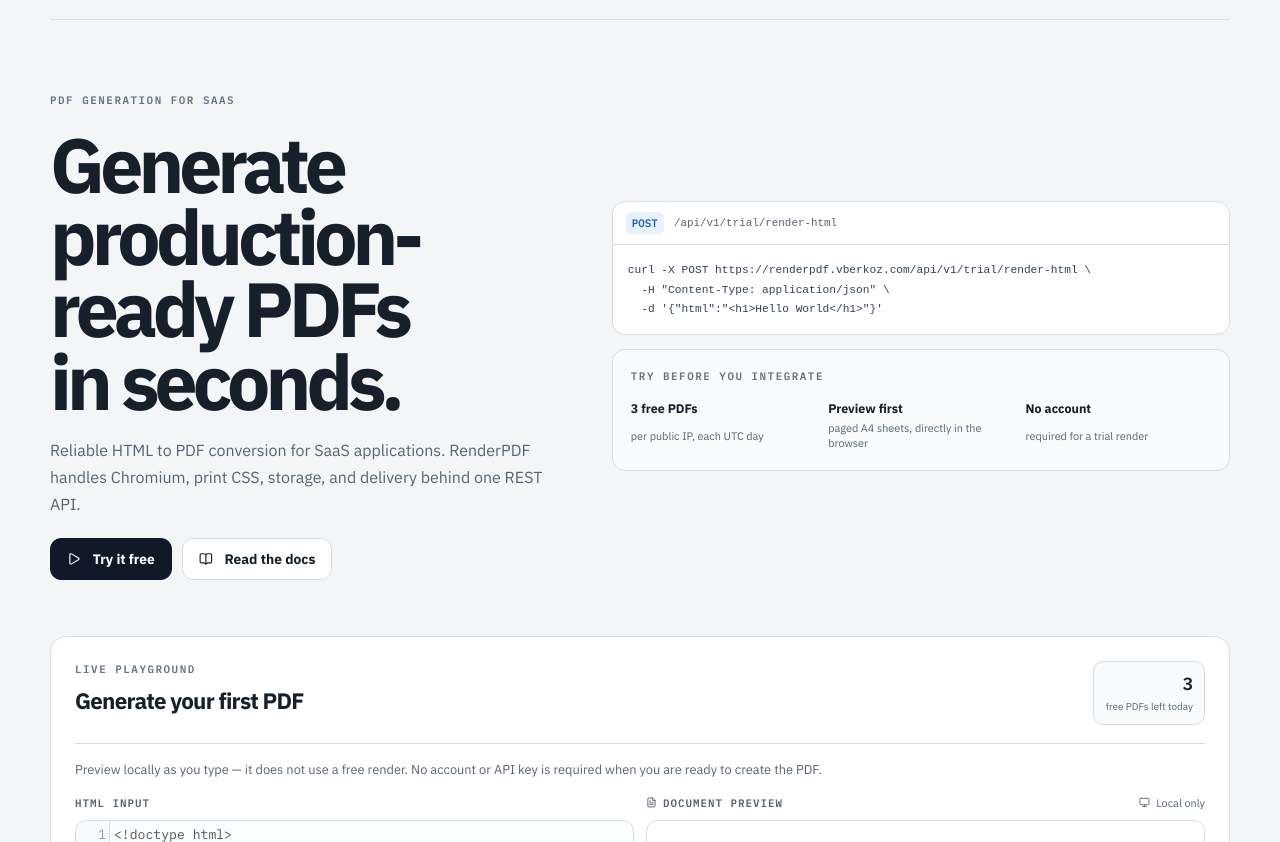
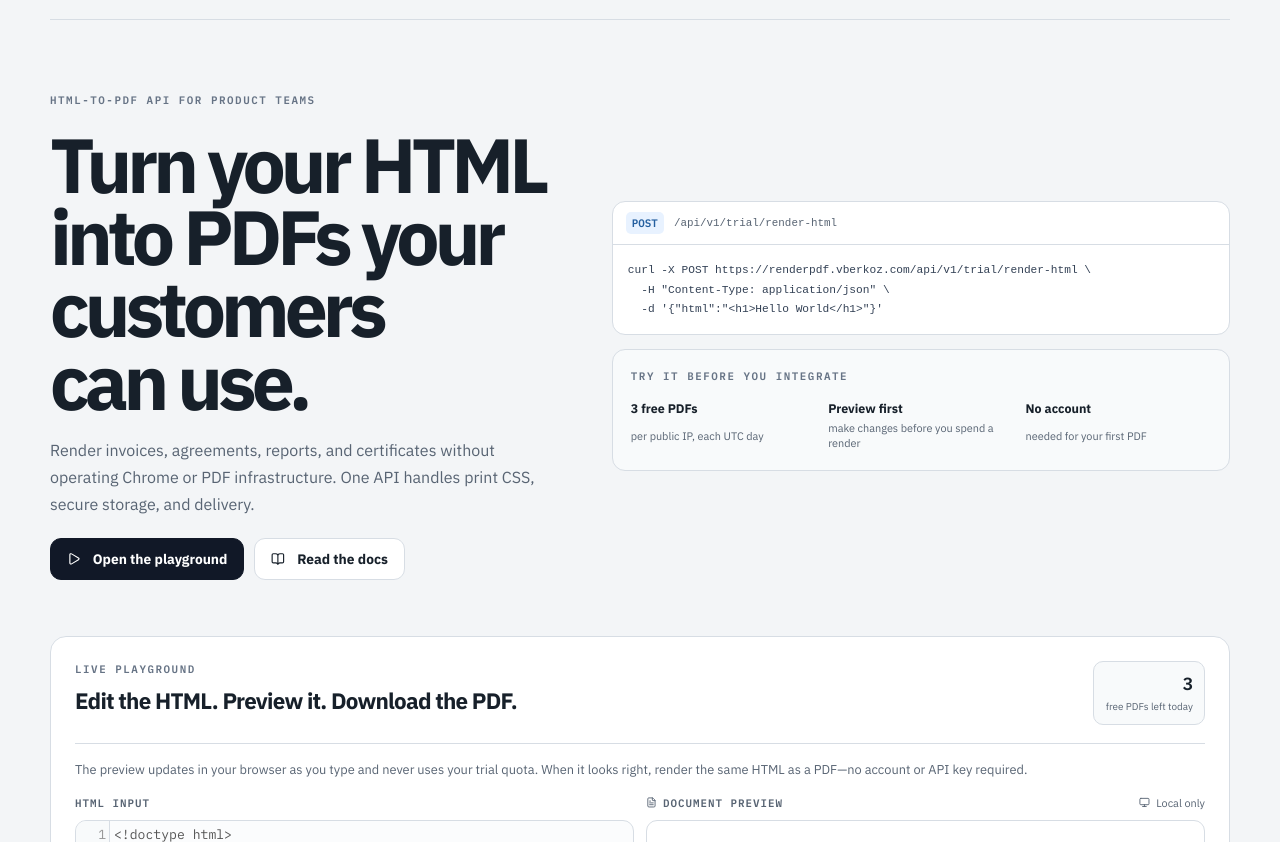
Before and after one commit to vberkoz/renderpdf, a plain HTML site: page landing/index.html in a window 1280 px wide. Shown: the part 47-889 px from the top of the page. Drawn offline with nearby package versions, Linux system fonts and the light colour scheme; no server answers.

Commit message:
feat(landing): clarify conversion messaging

```diff
--- a/landing/index.html
+++ b/landing/index.html
@@ -30,12 +30,12 @@
         <main>
             <section class="hero" aria-labelledby="hero-title">
                 <div class="hero-copy">
-                    <p class="eyebrow">PDF generation for SaaS</p>
-                    <h1 id="hero-title">Generate production-ready PDFs in seconds.</h1>
-                    <p class="lead">Reliable HTML to PDF conversion for SaaS applications. RenderPDF handles Chromium, print CSS, storage, and delivery behind one REST API.</p>
+                    <p class="eyebrow">HTML-to-PDF API for product teams</p>
+                    <h1 id="hero-title">Turn your HTML into PDFs your customers can use.</h1>
+                    <p class="lead">Render invoices, agreements, reports, and certificates without operating Chrome or PDF infrastructure. One API handles print CSS, secure storage, and delivery.</p>
 
                     <div class="hero-actions">
-                        <a class="button button-primary" href="#playground"><i data-lucide="play" aria-hidden="true"></i>Try it free</a>
+                        <a class="button button-primary" href="#playground"><i data-lucide="play" aria-hidden="true"></i>Open the playground</a>
                         <a class="button button-secondary" href="/docs/api/"><i data-lucide="book-open" aria-hidden="true"></i>Read the docs</a>
                     </div>
 
@@ -52,11 +52,11 @@
   -d '{"html":"&lt;h1&gt;Hello World&lt;/h1&gt;"}'</code></pre>
                     </div>
                     <div class="hero-trial-card">
-                        <p class="eyebrow">Try before you integrate</p>
+                        <p class="eyebrow">Try it before you integrate</p>
                         <div class="hero-trial-items">
                             <p><strong>3 free PDFs</strong><span>per public IP, each UTC day</span></p>
-                            <p><strong>Preview first</strong><span>paged A4 sheets, directly in the browser</span></p>
-                            <p><strong>No account</strong><span>required for a trial render</span></p>
+                            <p><strong>Preview first</strong><span>make changes before you spend a render</span></p>
+                            <p><strong>No account</strong><span>needed for your first PDF</span></p>
                         </div>
                     </div>
                 </aside>
@@ -65,7 +65,7 @@
                     <div class="playground-header">
                         <div>
                             <p class="eyebrow">Live playground</p>
-                            <h2 id="playground-title">Generate your first PDF</h2>
+                            <h2 id="playground-title">Edit the HTML. Preview it. Download the PDF.</h2>
                         </div>
                         <p id="quotaStatus" class="quota-status" aria-live="polite">
                             <span id="quotaRemaining">3</span>
@@ -73,7 +73,7 @@
                         </p>
                     </div>
 
-                    <p class="playground-copy">Preview locally as you type — it does not use a free render. No account or API key is required when you are ready to create the PDF.</p>
+                    <p class="playground-copy">The preview updates in your browser as you type and never uses your trial quota. When it looks right, render the same HTML as a PDF—no account or API key required.</p>
 
                     <form id="pdfForm">
                         <div class="playground-editor">
@@ -356,28 +356,28 @@
                     <span class="capability-index">01</span>
                     <div>
                         <h2><i data-lucide="braces" aria-hidden="true"></i>REST API</h2>
-                        <p>Generate PDFs from HTML, a public URL, or an uploaded package.</p>
+                        <p>Start with HTML, then support public URLs and uploaded document packages when your workflow needs them.</p>
                     </div>
                 </article>
                 <article>
                     <span class="capability-index">02</span>
                     <div>
                         <h2><i data-lucide="cloud" aria-hidden="true"></i>AWS-powered</h2>
-                        <p>Serverless rendering, secure file storage, and automatic scaling.</p>
+                        <p>Run rendering without managing browser workers, PDF files, or scaling infrastructure.</p>
                     </div>
                 </article>
                 <article>
                     <span class="capability-index">03</span>
                     <div>
                         <h2><i data-lucide="gift" aria-hidden="true"></i>Free tier</h2>
-                        <p>Try 3 PDFs daily without an account, then get 25 PDFs each month free.</p>
+                        <p>Test three PDFs a day without signing up. Create an account for 25 PDFs every month and API access.</p>
                     </div>
                 </article>
                 <article>
                     <span class="capability-index">04</span>
                     <div>
                         <h2><i data-lucide="monitor-cog" aria-hidden="true"></i>Browser-grade rendering</h2>
-                        <p>Modern HTML and CSS rendered with headless Chromium.</p>
+                        <p>Use modern HTML and CSS, then render with Chromium for documents that match your web output.</p>
                     </div>
                 </article>
             </section>
```
